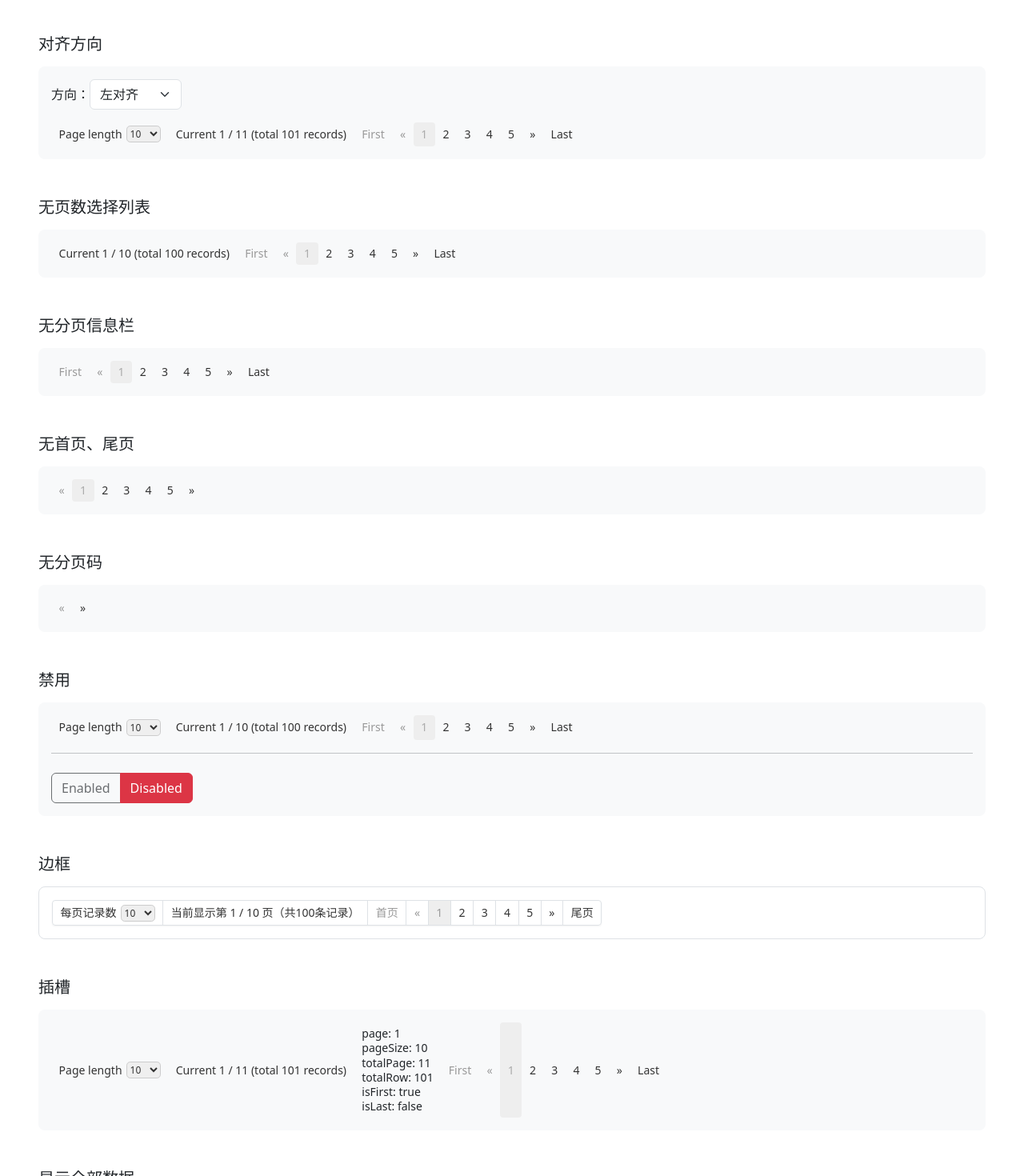
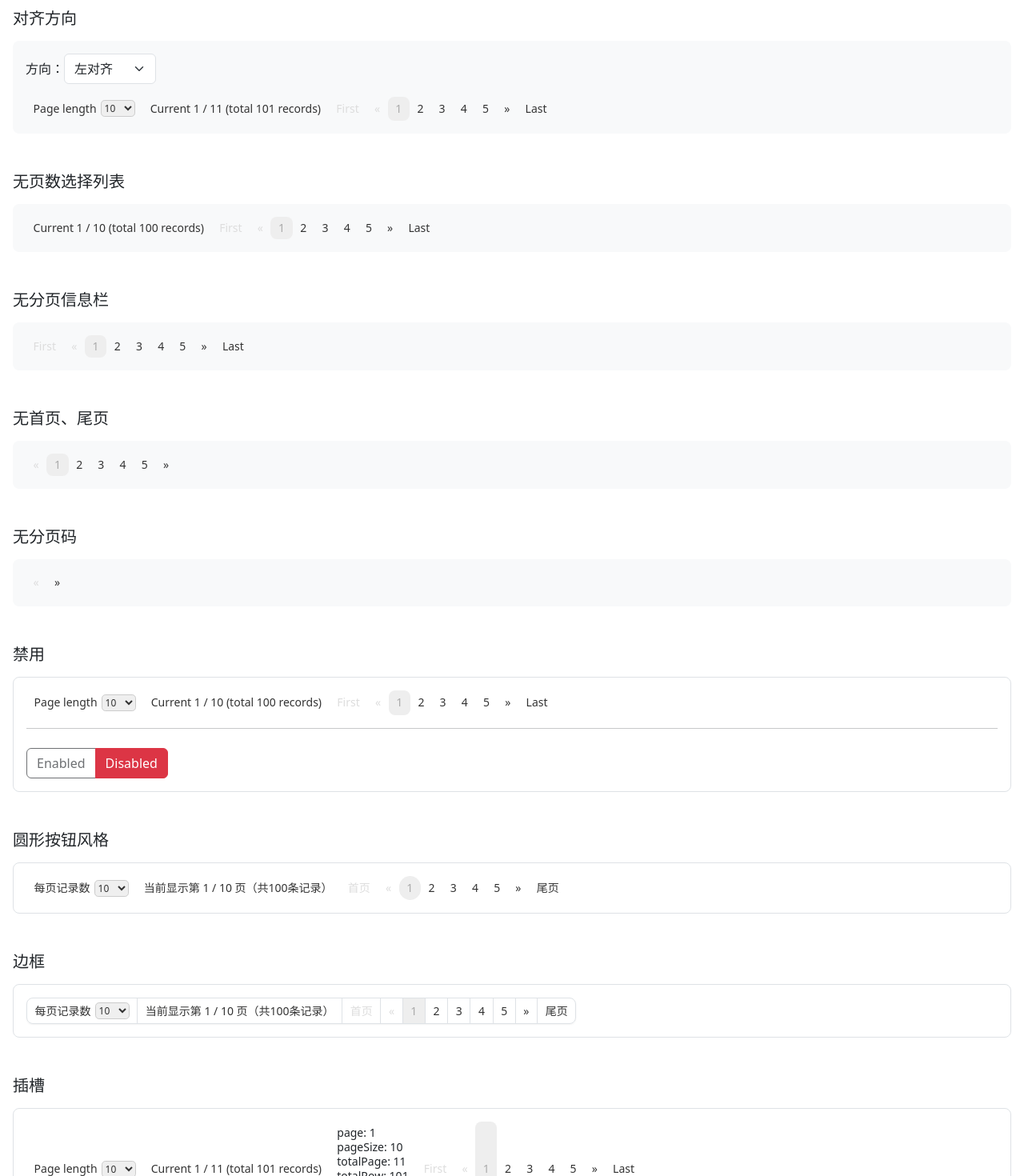
Before and after one commit to TerryZ/v-page, a Vue app: page / in a window 1280 px wide. Shown: the part 960-2430 px from the top of the page at 80% size. Built offline with nearby package versions, Linux system fonts and the light colour scheme.

Commit message:
feat: 新增圆形按钮风格
fix: 禁用状态的按钮依然响应鼠标移动高亮

```diff
--- a/examples/ExamplesIndex.vue
+++ b/examples/ExamplesIndex.vue
@@ -38,7 +38,7 @@ function pageChange (data) {
 </script>
 
 <template>
-  <div class="p-5">
+  <div class="p-3">
     <section>
       <h1>v-page examples</h1>
     </section>
@@ -58,6 +58,8 @@ function pageChange (data) {
     </div>
     <div>
       <v-page
+        language="cn"
+        align="center"
         :total-row="arr.length"
         @change="pagePhotoChange"
       />
@@ -234,7 +236,7 @@ function pageChange (data) {
     <h5 class="mt-5 mb-3">
       禁用
     </h5>
-    <div class="bg-light p-3 rounded-3">
+    <div class="border p-3 rounded-3">
       <v-page
         align="left"
         :total-row="100"
@@ -270,6 +272,19 @@ function pageChange (data) {
     </div>
 
     <h5 class="mt-5 mb-3">
+      圆形按钮风格
+    </h5>
+    <div class="bg-white border p-3 rounded-3">
+      <v-page
+        :total-row="100"
+        :disabled="disabled"
+        align="left"
+        language="cn"
+        circle
+      />
+    </div>
+
+    <h5 class="mt-5 mb-3">
       边框
     </h5>
     <div class="bg-white border p-3 rounded-3">
@@ -279,16 +294,18 @@ function pageChange (data) {
         align="left"
         language="cn"
         border
+        circle
       />
     </div>
 
     <h5 class="mt-5 mb-3">
       插槽
     </h5>
-    <div class="bg-light p-3 rounded-3">
+    <div class="border p-3 rounded-3">
       <v-page
         align="left"
         :total-row="101"
+        :disabled="disabled"
         v-slot="{ pageNumber, pageSize, totalPage, totalRow, isFirst, isLast }"
       >
         <div>
--- a/src/Page.js
+++ b/src/PaginationBar.jsx
@@ -30,6 +30,8 @@ export default defineComponent({
     /** Display page size menu panel */
     pageSizeOptions: { type: Boolean, default: true },
     disabled: { type: Boolean, default: false },
+    /** Circle style page number button */
+    circle: { type: Boolean, default: false },
     border: { type: Boolean, default: false },
     info: { type: Boolean, default: true },
     pageNumber: { type: Boolean, default: true },
@@ -81,7 +83,8 @@ export default defineComponent({
       'v-pagination--border': props.border,
       'v-pagination--right': props.align === 'right',
       'v-pagination--center': props.align === 'center',
-      'v-pagination--disabled': props.disabled
+      'v-pagination--disabled': props.disabled,
+      'v-pagination--circle': props.circle
     }))
     const isFirst = computed(() => current.value === FIRST)
     const isLast = computed(() => current.value === totalPage.value)
@@ -121,11 +124,14 @@ export default defineComponent({
       goPage()
     }
     function pageNumberGenerator (classes, num, text) {
-      const option = {
-        href: 'javascript:void(0)',
-        onClick: () => goPage(num)
-      }
-      return h('li', { class: classes }, [h('a', option, text)])
+      return (
+        <li class={['v-pagination__item', ...classes]}>
+          <a
+            href='javascript:void(0)'
+            onClick={() => goPage(num)}
+          >{text}</a>
+        </li>
+      )
     }
 
     onMounted(() => {
@@ -205,7 +211,7 @@ export default defineComponent({
       if (props.pageNumber) {
         items.push(
           ...pageNumbers.value.map(val => {
-            const numberClass = { active: val === current.value }
+            const numberClass = [{ active: val === current.value }]
             return pageNumberGenerator(numberClass, val, val)
           })
         )
@@ -222,7 +228,11 @@ export default defineComponent({
           pageNumberGenerator(lastClass, totalPage.value, lang.last)
         )
       }
-      return h('div', { class: classes.value }, [h('ul', items)])
+      return (
+        <div class={classes.value}>
+          <ul>{items}</ul>
+        </div>
+      )
     }
   }
 })
--- a/src/index.js
+++ b/src/index.js
@@ -1,4 +1,4 @@
-import PaginationBar from './Page'
+import PaginationBar from './PaginationBar'
 
 PaginationBar.install = (app, options = {}) => {
   if (Object.keys(options).length) {
--- a/src/page.sass
+++ b/src/page.sass
@@ -1,6 +1,6 @@
-$border-radius: .25rem
+$border-radius: .5rem
 $color-text: #333
-$color-muted: #999
+$color-muted: #ddd
 
 .v-pagination
   display: flex
@@ -14,10 +14,15 @@ $color-muted: #999
     a,
     select
       color: $color-muted !important
-  &#{&}--disabled#{&}--border
-    a,
-    a:hover
-      background-color: #fafafa
+    .v-pagination__item a
+      cursor: default
+      &:hover
+        background-color: transparent
+  &#{&}--disabled#{&}--border ul
+    background-color: #fafafa
+  &#{&}--circle:not(.v-pagination--border)
+    .v-pagination__item a
+      border-radius: 50rem
   ul
     margin: 0
     padding: 0
@@ -25,11 +30,6 @@ $color-muted: #999
     li
       list-style: none
       display: flex
-      &.v-pagination__info,
-      &.v-pagination__list
-        a
-          cursor: default
-          color: $color-text
       a
         padding: .3rem .6rem
         text-decoration: none
@@ -41,16 +41,26 @@ $color-muted: #999
         border-radius: $border-radius
         display: inline-flex
         align-items: center
-      &:not(.active):not(.disabled):not(.v-pagination__list):not(.v-pagination__info):not(.v-pagination__slot) a:hover
-        background-color: #fafafa
-      &.active
-        a
-          background-color: #eee
-          color: #aaa
+        transition: all .3s
+      &.v-pagination__info,
+      &.v-pagination__list,
+      &.active,
       &.disabled
         a
-          color: $color-muted !important
           cursor: default
+      &.v-pagination__info,
+      &.v-pagination__list
+        a
+          color: $color-text
+      &.v-pagination__item a:hover
+        background-color: #f7f7f7
+      &.active a
+        background-color: #eee !important
+        color: #aaa
+      &.disabled a
+        color: $color-muted !important
+        &:hover
+          background-color: transparent
       select
         width: auto !important
         font-size: 12px
@@ -78,5 +88,5 @@ $color-muted: #999
           border-top-right-radius: $border-radius
           border-bottom-right-radius: $border-radius
         &.active a
-          color: $color-muted
+          color: #aaa
           background-color: #eee
```
